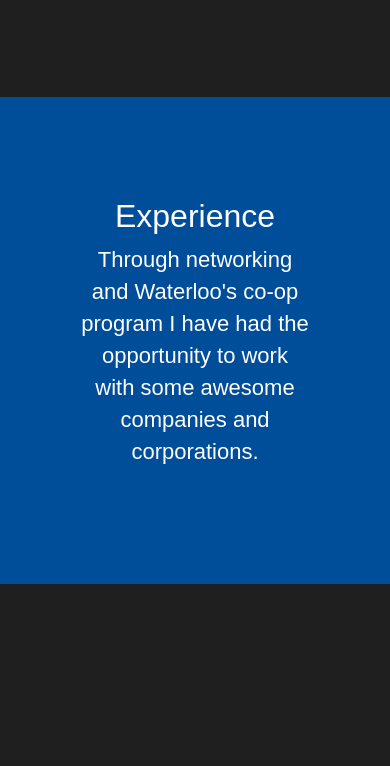
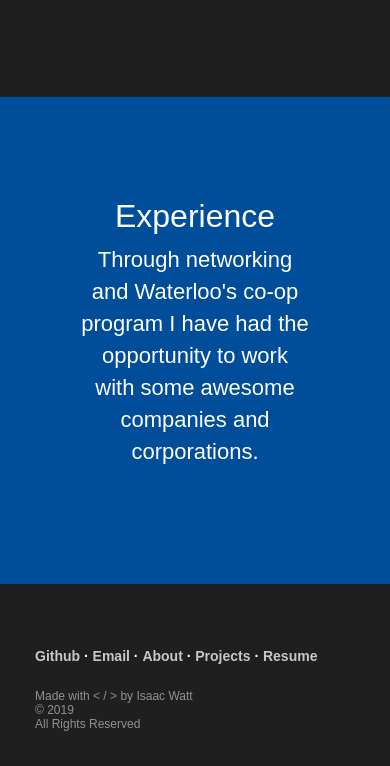
Before and after one commit to IsaacWatt/isaacwatt.github.io, a plain HTML site: page index.html in a window 390 px wide. Shown: the part 5631-6397 px from the top of the page. Before the commit the page ends 6215 px from the top, so only its background shows below. Drawn offline with nearby package versions, Linux system fonts and the light colour scheme; no server answers; a script that the page names is missing.

Commit message:
add footer

```diff
--- a/index.html
+++ b/index.html
@@ -13,7 +13,6 @@
   <link rel="stylesheet" href="assets/styles/styles.css">
   <link rel="stylesheet" href="assets/styles/hamburgers.css">
   <link href="https://unpkg.com/aos@2.3.1/dist/aos.css" rel="stylesheet">
-
 
   <!-- Scripts -->
   <script src="https://ajax.googleapis.com/ajax/libs/jquery/3.3.1/jquery.min.js"></script>
@@ -296,9 +295,9 @@ window.attachEvent("onload",onloadHandler);}
       <img class="experience" src="assets/img/Simplistics.png" alt="C++ code">
     </div>
   </div>
-</section>
+</section> -->
 
-<section class="about-me" id="about-section">
+<!-- <section class="about-me" id="about-section">
   <div class="about-card" data-aos="fade-left">
     <div class="col-md-12 col-lg-6 info">
       <h2><i class="fas fa-briefcase"></i>Experience</h2>
@@ -317,23 +316,101 @@ window.attachEvent("onload",onloadHandler);}
     </div>
   </div>
 </section> -->
+<footer class="footer-basic-centered">
+  <!-- <p class="footer-company-motto">Lets get it.</p> -->
 
+  <p class="footer-links">
+    <a href="https://github.com/IsaacWatt" target="_blank">Github</a>
+    ·
+      <a href="mailto:isaacwatt@icloud.com">Email</a>
+    ·
+    <a href="#about-intro">About</a>
+    ·
+    <a href="#side-projects-intro">Projects</a>
+    ·
+    <a href="assets/img/resume.pdf" target="_blank">Resume</a>
+  </p>
+
+  <p id="example3" class="footer-company-name">Made with &lt; &#47; &gt; by Isaac Watt </br> &copy; 2019 </br> All Rights Reserved</p>
+
+</footer>
 </body>
+
 </html>
 
 <style>
-  .experience {
+  /* .experience {
     border: none !important;
     border-radius: 0 !important;
     width: 60% !important;
-  }
-  .word-info {
+  } */
+  /* .word-info {
     text-align: left;
     p {
       margin-top: 3px;
       margin-bottom: 3px;
     }
+  } */
+  .footer-basic-centered{
+  	box-shadow: 0 1px 1px 0 rgba(0, 0, 0, 0.12);
+  	box-sizing: border-box;
+  	width: 100%;
+  	text-align: left;
+  	padding: 0 45px 45px;
   }
+
+  .footer-basic-centered .footer-company-motto{
+  	color:  #8d9093;
+  	font-size: 24px;
+  	margin: 0;
+  }
+
+  .footer-basic-centered .footer-company-name{
+  	color:  #8f9296;
+  	font-size: 14px;
+  	margin: 0;
+  }
+
+  .footer-basic-centered .footer-links{
+  	list-style: none;
+  	font-weight: bold;
+  	color:  #ffffff;
+  	padding: 35px 0 23px;
+  	margin: 0;
+  }
+
+  .footer-basic-centered .footer-links a{
+  	display:inline-block;
+  	text-decoration: none;
+  	color: inherit;
+  }
+
+  /* If you don't want the footer to be responsive, remove these media queries */
+
+  @media (max-width: 600px) {
+
+  	.footer-basic-centered{
+  		padding: 35px;
+  	}
+
+  	.footer-basic-centered .footer-company-motto{
+  		font-size: 18px;
+  	}
+
+  	.footer-basic-centered .footer-company-name{
+  		font-size: 12px;
+  	}
+
+  	.footer-basic-centered .footer-links{
+  		font-size: 14px;
+  		padding: 25px 0 20px;
+  	}
+
+  	.footer-basic-centered .footer-links a{
+  		line-height: 1.8;
+  	}
+  }
+
 </style>
 
 <!-- Global site tag (gtag.js) - Google Analytics -->
```
